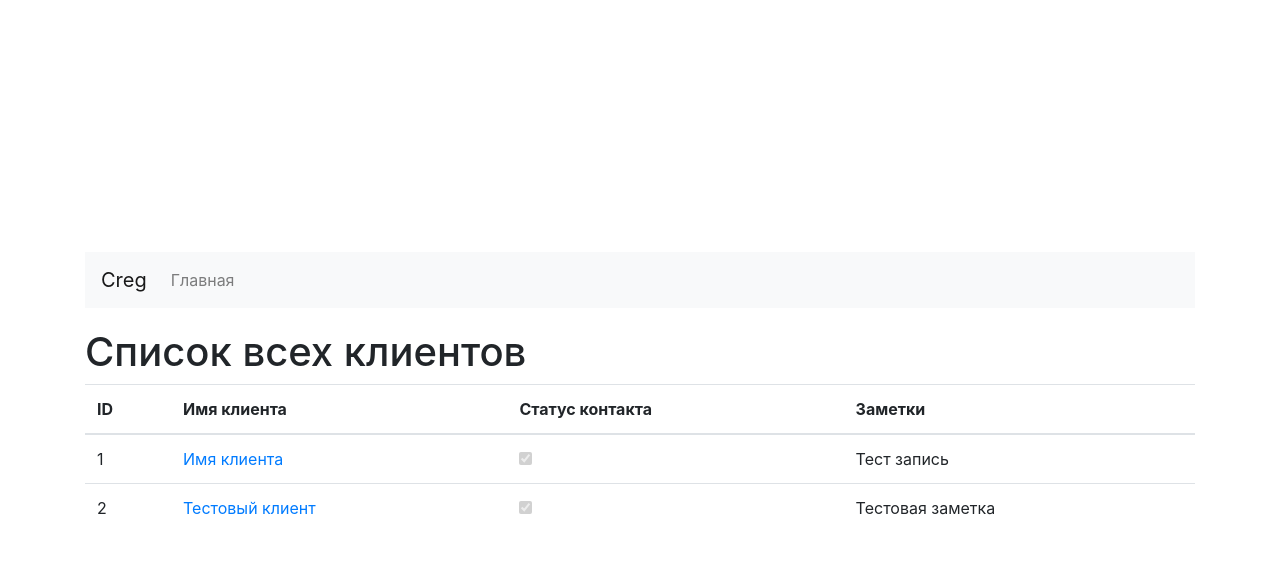
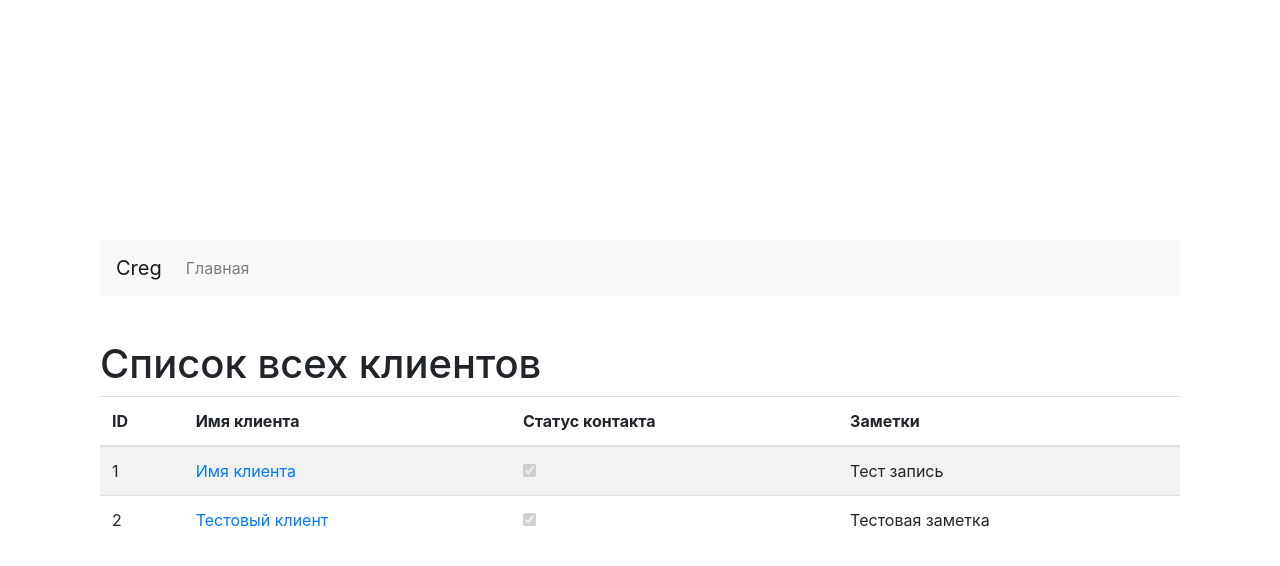
Before and after one commit to NjemTop/Creg, a Django app: page /get_clients/ in a window 1280 px wide. Shown: the top 566 px of the page. Run offline with Django 4.2, Linux system fonts and the light colour scheme; data comes from the database, SQL or seed files in the repository; some libraries are stand-ins or nearby versions.

Commit message:
визуал

```diff
--- a/myapp/templates/myapp/get_clients.html
+++ b/myapp/templates/myapp/get_clients.html
@@ -1,6 +1,7 @@
 {% extends "myapp/base.html" %}
 
 {% block content %}
+    <div class="container">
         <nav class="navbar navbar-expand-lg navbar-light bg-light">
             <a class="navbar-brand" href="{% url 'index' %}">Creg</a>
             <button class="navbar-toggler" type="button" data-toggle="collapse" data-target="#navbarNav" aria-controls="navbarNav" aria-expanded="false" aria-label="Toggle navigation">
@@ -14,8 +15,14 @@
                 </ul>
             </div>
         </nav>
-    <h1>Список всех клиентов</h1>
-    <table class="table">
+        <div class="row">
+            <div class="col-md-12">
+                <h1 class="mt-4">Список всех клиентов</h1>
+            </div>
+        </div>
+        <div class="row">
+            <div class="col-md-12">
+                <table class="table table-striped table-hover">
                     <thead>
                         <tr>
                             <th scope="col">ID</th>
@@ -37,6 +44,9 @@
                         {% endfor %}
                     </tbody>
                 </table>
+            </div>
+        </div>
+    </div>
 
     <script>
         function toggleCheckbox(checkbox) {
```
Lines whose indentation alone changed are shown as unchanged.
